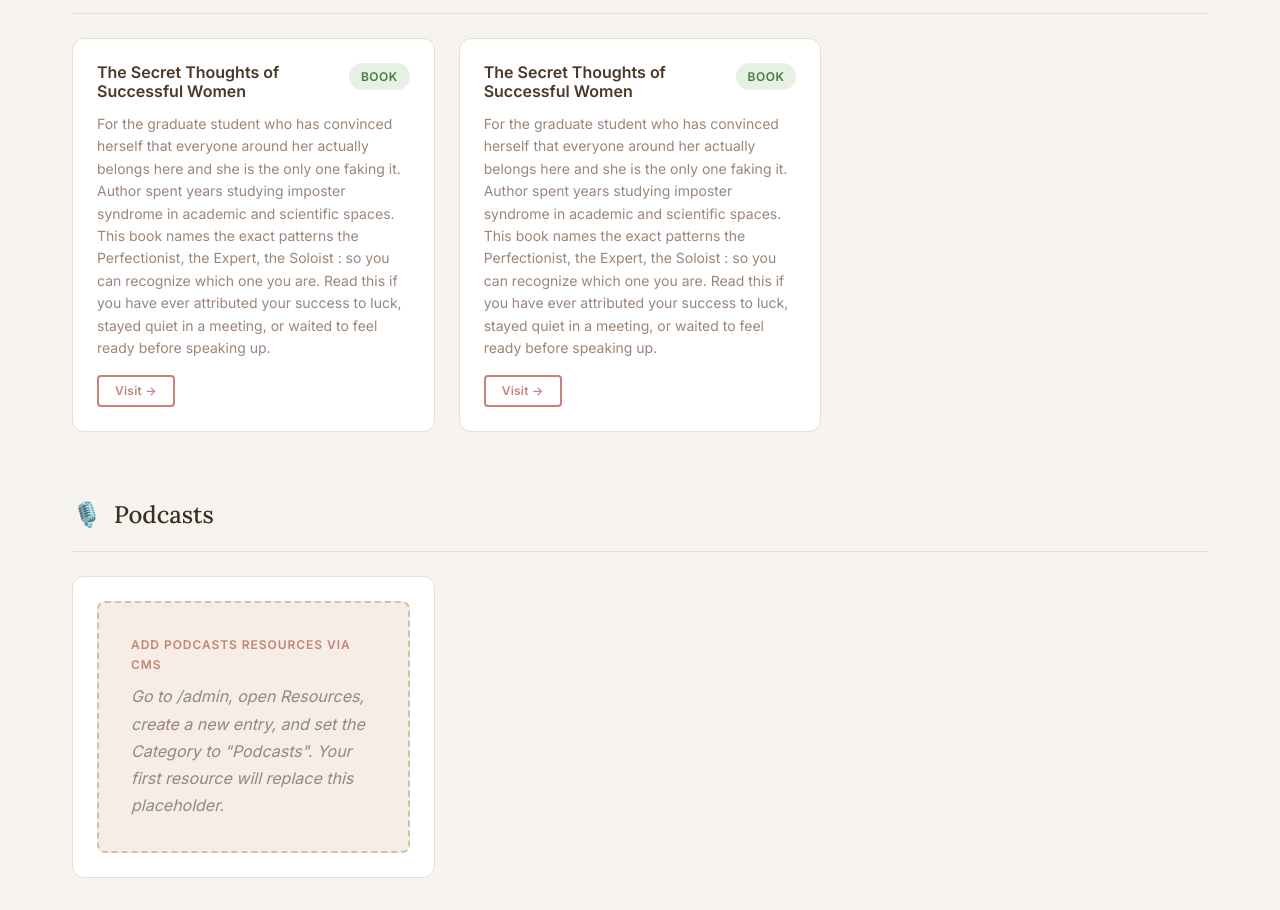
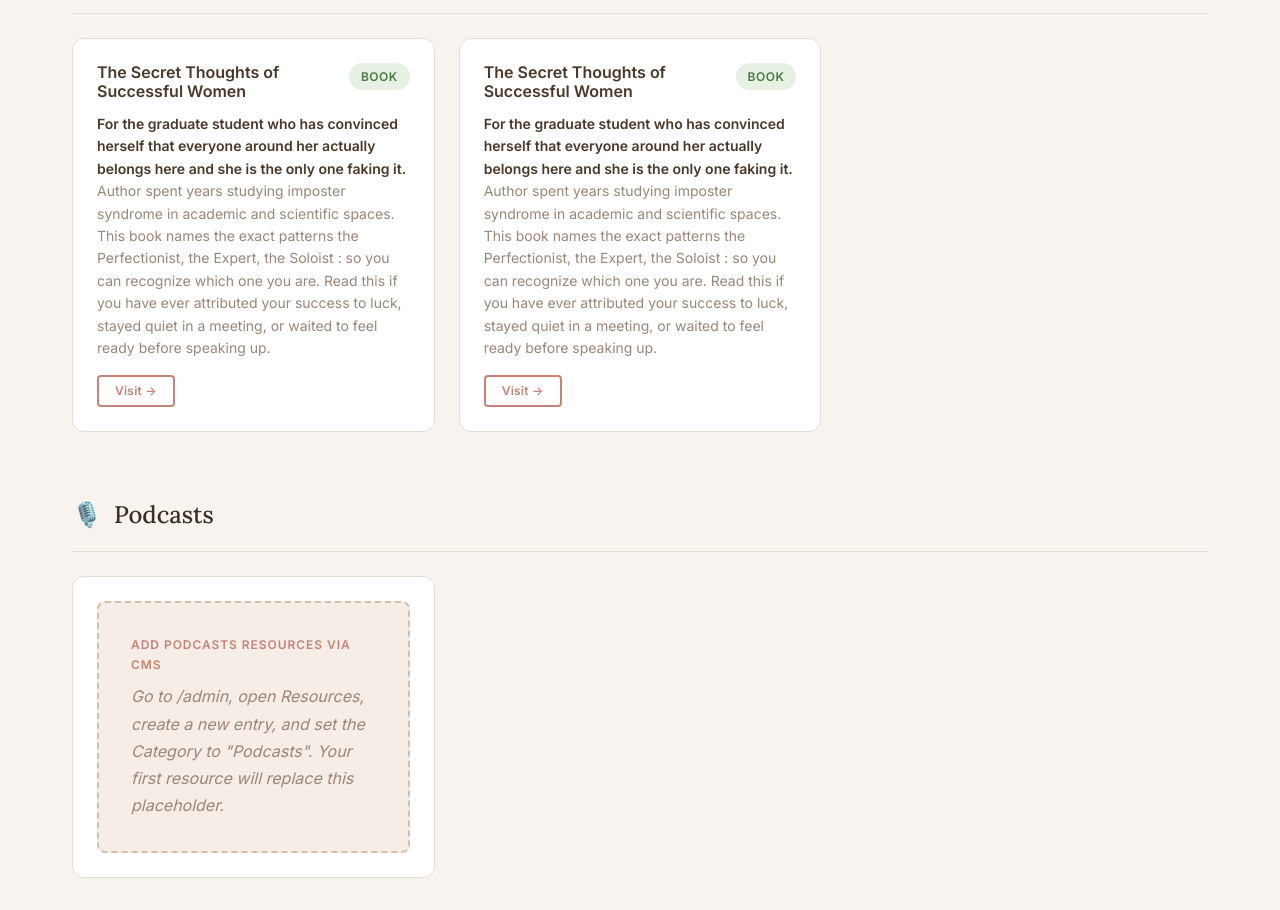
Before and after one commit to Sdumra/Saudade, an Eleventy site: page src/resources.njk in a window 1280 px wide. Shown: the part 1283-2193 px from the top of the page. Built offline with nearby package versions, Linux system fonts and the light colour scheme; Eleventy itself is replaced by a stand-in of ours; files that its build step writes are made by us from their sources.

Commit message:
Bold the first sentence of each resource description
Splits the description at the first period in the template and wraps
that lead sentence in a span, styled bold via CSS — works
automatically for any CMS-entered description.

```diff
--- a/src/assets/css/styles.css
+++ b/src/assets/css/styles.css
@@ -1611,6 +1611,11 @@ h6 { font-size: var(--text-base); font-family: var(--font-sans); font-weight: 60
   line-height: 1.6;
 }
 
+.resource-desc-lead {
+  font-weight: 600;
+  color: var(--color-text);
+}
+
 /* ---------------------------------------------------------
    ABOUT PAGE
    --------------------------------------------------------- */
--- a/src/resources.njk
+++ b/src/resources.njk
@@ -80,7 +80,15 @@ description: Carefully selected books, tools, communities, and crisis support fo
                     <h3 class="resource-title">{{ resource.data.title }}</h3>
                     <span class="tag tag--type">{{ resource.data.type }}</span>
                   </div>
-                  <p class="resource-desc">{{ resource.data.description }}</p>
+                  <p class="resource-desc">
+                    {% set desc = resource.data.description %}
+                    {% set splitIndex = desc.indexOf(".") %}
+                    {% if splitIndex > -1 %}
+                      <span class="resource-desc-lead">{{ desc.slice(0, splitIndex + 1) }}</span>{{ desc.slice(splitIndex + 1) }}
+                    {% else %}
+                      {{ desc }}
+                    {% endif %}
+                  </p>
                   {% if resource.data.url %}
                   <a href="{{ resource.data.url }}" class="btn btn-outline btn-small" target="_blank" rel="noopener noreferrer" style="margin-top: var(--space-4);">Visit &rarr;</a>
                   {% endif %}
```
